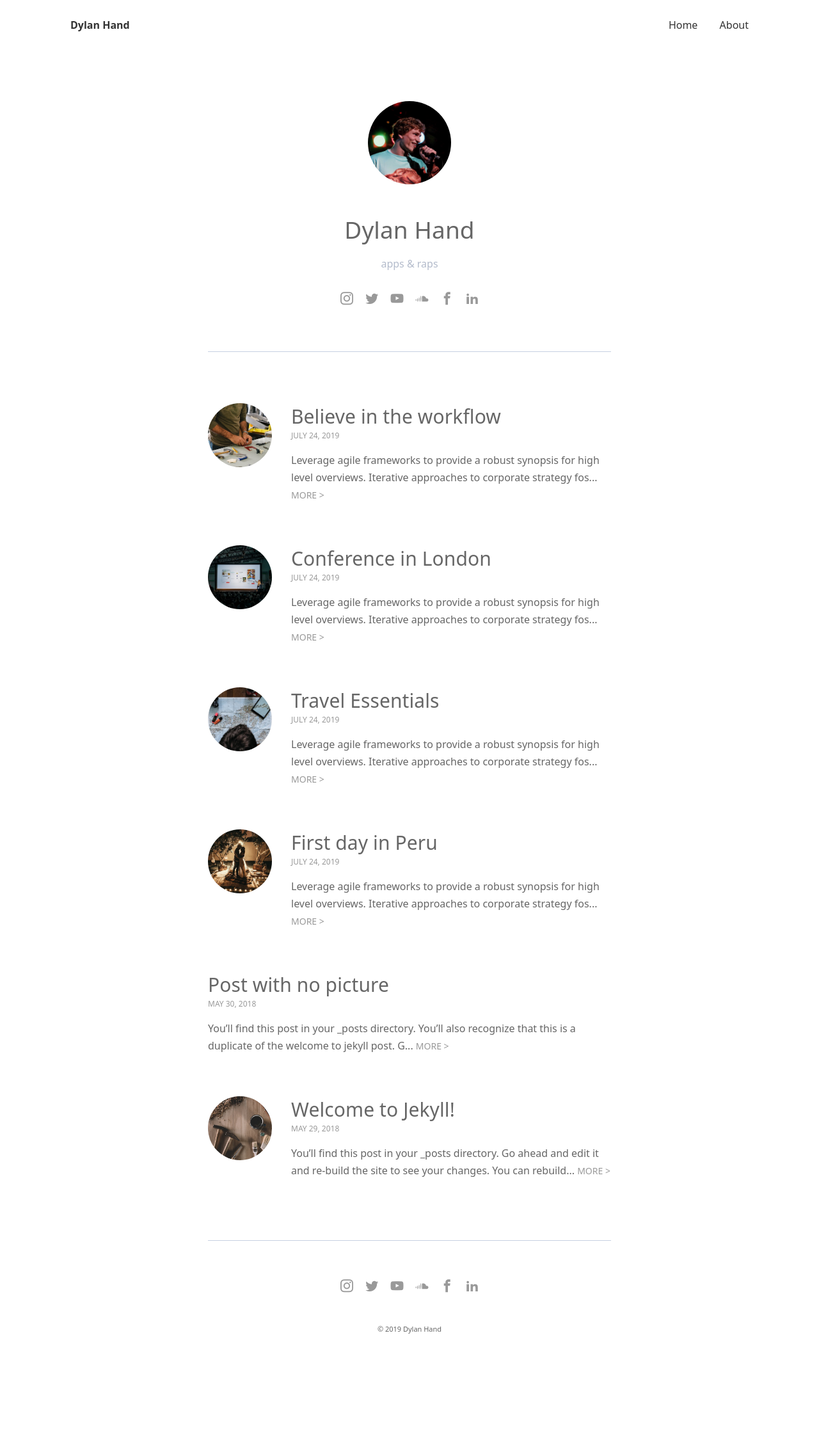
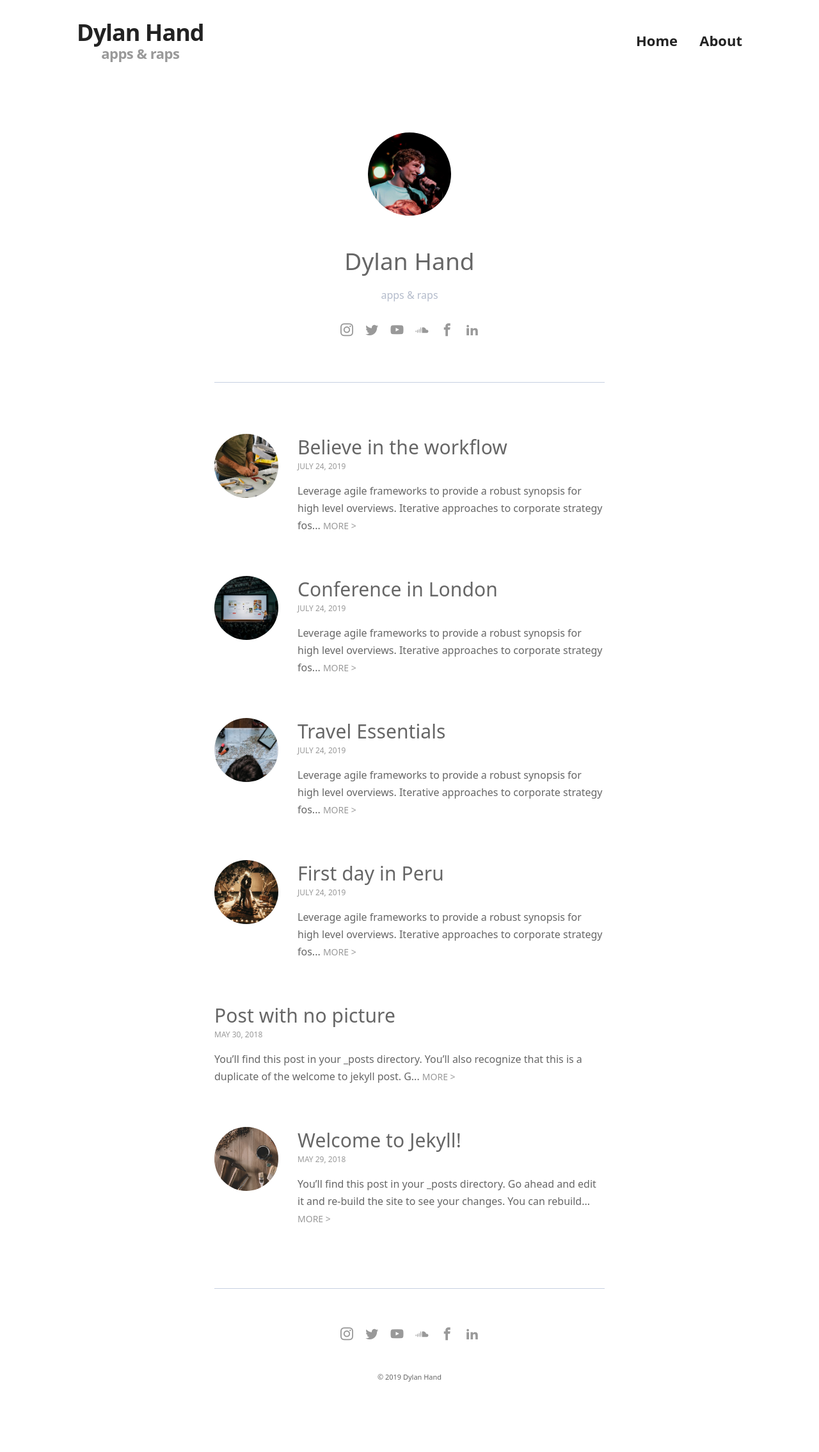
Before and after one commit to dylanhand/dylanhand.github.io, a Jekyll site: the page built from index.html, in a window 1280 px wide. Shown: the whole page at 64% size. Built offline with Jekyll 4.4.1, drawn with Linux system fonts in a browser that asks for light colours; some web fonts are replaced; before the commit the page ends 2194 px from its top, so only the background shows below that.

Commit message:
Style header bar
Styled to match new design.

```diff
--- a/_config.yml
+++ b/_config.yml
@@ -9,8 +9,8 @@ url: "" # the base hostname & protocol for your site, e.g. http://example.com
 # Author Settings
 author:
   name: Dylan Hand
+  tagline: apps & raps
   image: '/assets/img/dylanrap.jpg'
-  job: Apps & Raps
   bio: Passionate designer curating designs for new startups  and  founders  and crafts  beautiful user interfaces with love.
   email: dylan.hand@gmail.com
 
--- a/_includes/header.html
+++ b/_includes/header.html
@@ -4,12 +4,11 @@
 
     <div class="logo">
       <a class="logo__link" href="{{ site.baseurl }}/">
-      {%if site.logo %}
-        <img class="logo__image" src="{{ site.baseurl }}/assets/img/{{ site.logo }}" alt="{{ site.title }}">
-      {% else %}
-        {{ site.author.name }}
-      {% endif %}
+        {{ site.title }}
       </a>
+      <div class="tagline">
+        {{ site.subtitle }}
+      </div>
     </div>
 
     <nav class="main-nav">
--- a/_sass/0-settings/_variables.scss
+++ b/_sass/0-settings/_variables.scss
@@ -1,10 +1,16 @@
 // *********
 // Variables
 // *********
+
+// Font
 $font-family: system-ui, -apple-system, BlinkMacSystemFont, "Segoe UI", Roboto, "Oxygen", Ubuntu, Cantarell, "Fira Sans", "Droid Sans", "Helvetica Neue", Helvetica, sans-serif;
+
+// Text size
+
+// Color
 $primary-color: #6b69fa;
 $secondary-color: #ffd001;
-$dark: #333;
+$dark: #222;
 $gray: #666;
 $gray-dark: #999;
 $gray-blue: #b3bbcb;
--- a/_sass/1-tools/_grid.scss
+++ b/_sass/1-tools/_grid.scss
@@ -11,7 +11,7 @@ $mobile:  576px;
 }
 
 .container, .container-full {
-  padding-left: 20px;
-  padding-right: 20px;
+  padding-left: 30px;
+  padding-right: 30px;
   margin: 0 auto;
 }
--- a/_sass/3-modules/_header.scss
+++ b/_sass/3-modules/_header.scss
@@ -9,18 +9,25 @@
   padding: 30px 0;
 }
 
+.tagline {
+  text-align: center;
+  font-size: 22px;
+  font-weight: 600;
+  color: $gray-dark;
+  letter-spacing: -0.5px;
+}
+
 .logo__link {
-  font-size: 16px;
+  font-size: 36px;
   font-weight: 700;
   color: $dark;
-}
-
-.logo__image {
-  max-height: 50px;
+  letter-spacing: -1px;
 }
 
 .nav__item {
   display: inline-block;
+  font-size: 22px;
+  font-weight:600;
   margin-left: 30px;
   .nav__link {
     color: $dark;
```
